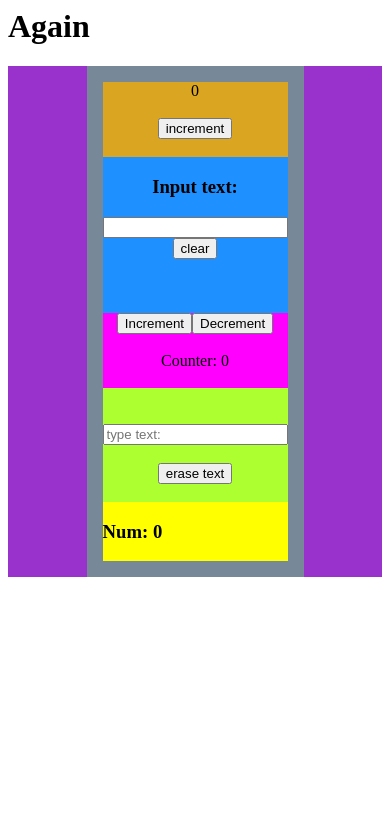
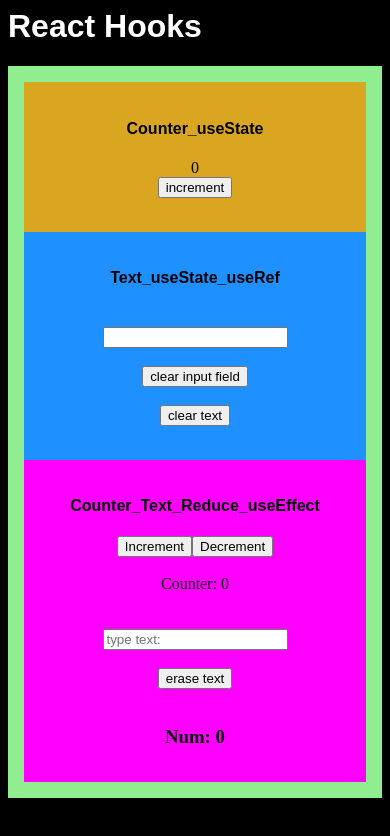
Before and after one commit to 00Halfman00/ReactHooks, a React app: page / in a window 390 px wide. Shown: the top 836 px of the page. Built offline with nearby package versions, Linux system fonts and the light colour scheme.

Commit message:
added some goodies to css file

```diff
--- a/public/index.html
+++ b/public/index.html
@@ -8,7 +8,7 @@
     <script src="/bundle.js" defer></script>
   </head>
   <body>
-    <h1>Again</h1>
+    <h1>React Hooks</h1>
     <div id="root"></div>
   </body>
 </html>
--- a/public/style.css
+++ b/public/style.css
@@ -1,17 +1,22 @@
 #root {
   display: flex;
-  flex-direction: column;
+  justify-content: space-between;
   align-items: center;
   background-color: darkorchid;
 
 }
 
 .app-div {
+  width: 100%;
+  display: flex;
+  flex-wrap: wrap;
+  justify-content: space-around;
   background: lightslategray;
   padding: 1rem;
 }
 
 .counter-div {
+  padding: 1rem;
   display: flex;
   flex-direction: column;
   align-items: center;
@@ -19,6 +24,7 @@
 }
 
 .text-div {
+  padding: 1rem;
   display: flex;
   flex-direction: column;
   align-items: center;
@@ -26,6 +32,7 @@
 }
 
 .reduce-div {
+  padding: 1rem;
   display: flex;
   flex-direction: column;
   align-items: center;
@@ -37,7 +44,6 @@
 }
 
 .reduce-text-div {
-  background-color: greenyellow;
   display: flex;
   flex-direction: column;
   align-items: center;
@@ -45,6 +51,26 @@
 }
 
 .reduce-num-div {
-  background: yellow;
+  display: flex;
+  justify-content: center;
   width: 100%;
 }
+
+@media screen and (max-width: 600px) {
+  .app-div {
+    background-color: lightgreen;
+    flex-direction: column;
+  }
+  h4, h1{
+    font-family: fantasy;
+  }
+}
+
+@media screen and (max-width: 800px) {
+  body {
+    background-color: black;
+  }
+  h1 {
+    color: white;
+  }
+}
--- a/src/Counter_Text_Reduce_useEffect.jsx
+++ b/src/Counter_Text_Reduce_useEffect.jsx
@@ -79,6 +79,7 @@ const Counter_Text_Reduce_useEffect = () => {
 
   return (
     <div className="reduce-div">
+      <h4>Counter_Text_Reduce_useEffect</h4>
       <div className="reduce-button-div">
         <button onClick={() => dispatch({ type: 'INCREMENT_COUNTER' })}>
           Increment
@@ -89,7 +90,6 @@ const Counter_Text_Reduce_useEffect = () => {
       </div>
       <br></br>
       Counter: {state.counter}
-      <br></br>
       <br></br>
       <div className="reduce-text-div">
         <br></br>
@@ -103,7 +103,9 @@ const Counter_Text_Reduce_useEffect = () => {
         <br></br>
       </div>
       <div className='reduce-num-div'>
+        <div>
         <h3>Num: {state.num}</h3>
+        </div>
       </div>
     </div>
   );
--- a/src/Counter_useState.jsx
+++ b/src/Counter_useState.jsx
@@ -6,8 +6,8 @@ const Counter_useState = () => {
 
   return (
     <div className="counter-div">
+      <h4>Counter_useState</h4>
       {counter}
-      <br></br>
       <br></br>
       <button className="inc-button" onClick={() => setCounter(counter + 1)}>
         increment
--- a/src/Text_useState_useRef.jsx
+++ b/src/Text_useState_useRef.jsx
@@ -1,30 +1,30 @@
 // useState hook example with Text
 import React, { useState, useRef } from 'react';
 
-const Text_useState = () => {
-
+const Text_useState_useRef = () => {
   const [text, setText] = useState('');
   const inputRef = useRef(null);
 
   const submitAndClear = () => {
-    if(inputRef.current.value[1]){
+    if (inputRef.current.value[1]) {
       setText(text + inputRef.current.value + ' ');
       inputRef.current.value = '';
     }
-    console.log('text: ', text)
-  }
+    console.log('text: ', text);
+  };
   return (
     <div className="text-div">
-      <h3>Input text:</h3>
-      <input ref={inputRef}/>
-      <button onClick={submitAndClear}>clear</button>
+      <h4>Text_useState_useRef </h4>
       <br></br>
+      {text}
+      <input ref={inputRef} />
       <br></br>
+      <button onClick={submitAndClear}>clear input field</button>
+      <br></br>
+      <button onClick={() => setText('')}>clear text</button>
       <br></br>
     </div>
   );
 };
 
-export default Text_useState;
-
-//onChange={changeText}
+export default Text_useState_useRef;
```
Also changed, not shown: public/bundle.js, 1 other file (tests, documents, lock files or other folders).
